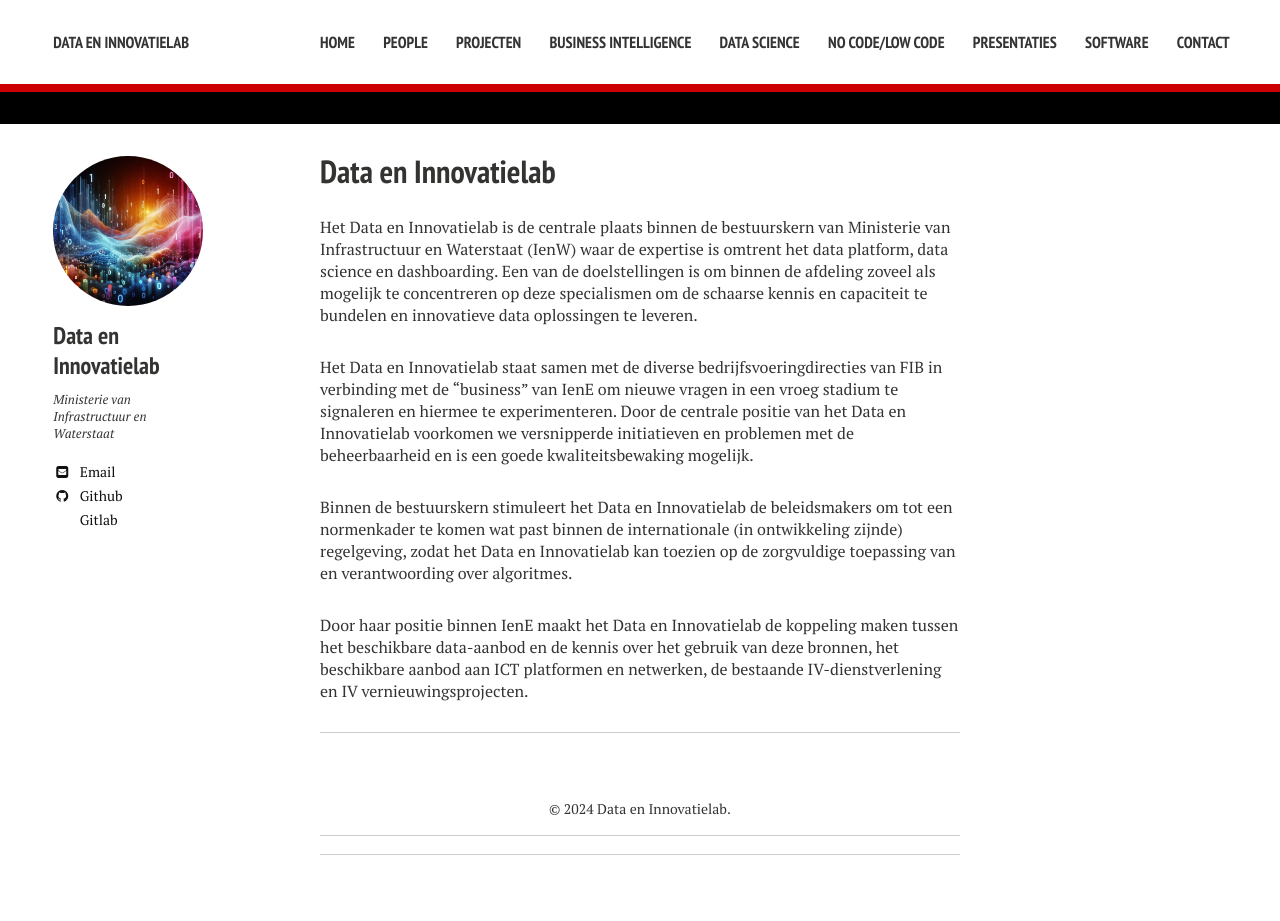
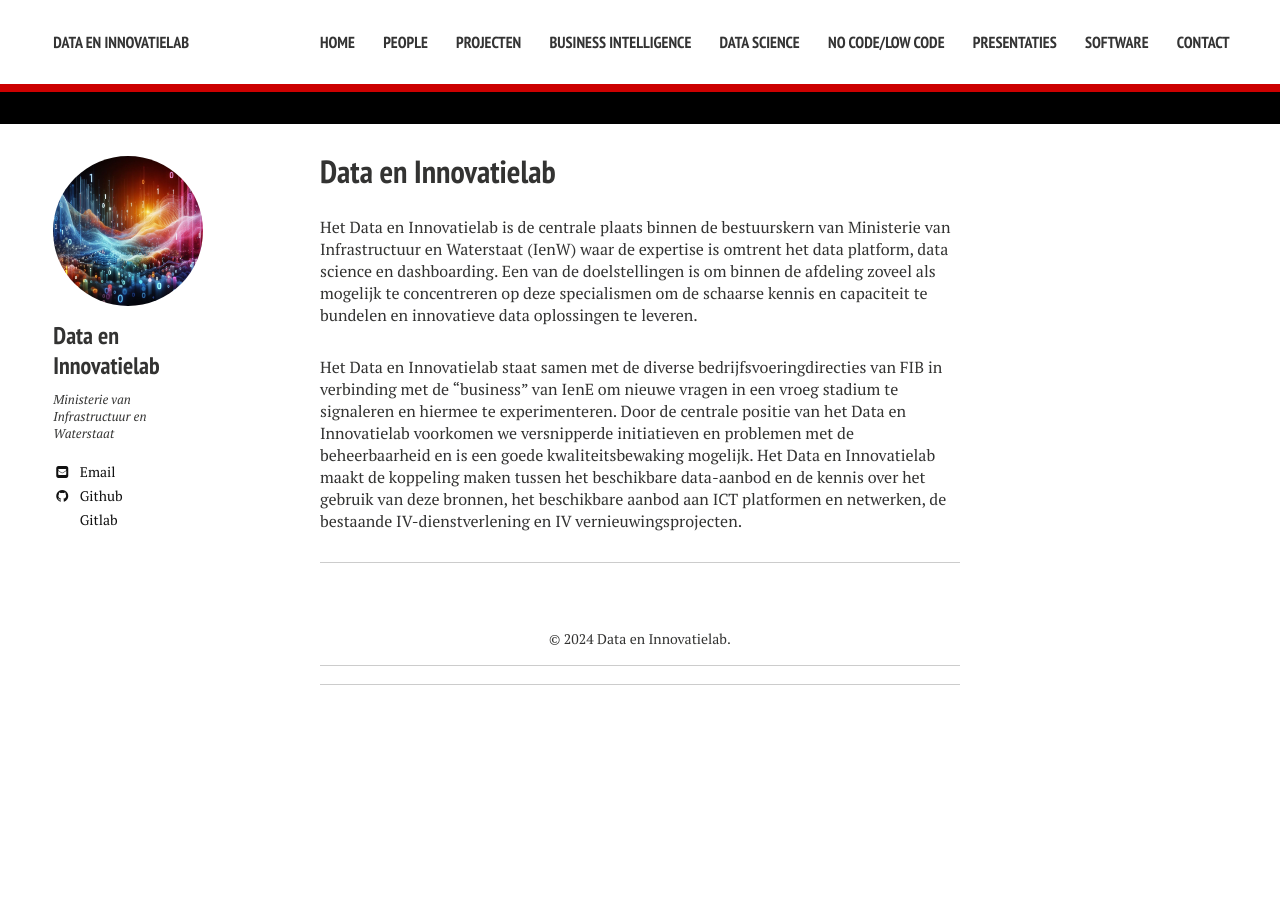
Before and after one commit to datainnovatielab/datainnovatielab.github.io, a Jekyll site: the page built from index.md, in a window 1280 px wide. Built offline with Jekyll 4.4.1, drawn with Linux system fonts in a browser that asks for light colours; nearby versions of some CDN libraries; comment, search, counter and statistics services are not loaded; after the commit the page ends 900 px from its top, so only the background shows below that.

Commit message:
update text

```diff
--- a/index.md
+++ b/index.md
@@ -10,8 +10,4 @@ feature: sample-image-1.jpg
 
 Het Data en Innovatielab is de centrale plaats binnen de bestuurskern van Ministerie van Infrastructuur en Waterstaat (IenW) waar de expertise is omtrent het data platform, data science en dashboarding. Een van de doelstellingen is om binnen de afdeling zoveel als mogelijk te concentreren op deze specialismen om de schaarse kennis en capaciteit te bundelen en innovatieve data oplossingen te leveren.
 
-Het Data en Innovatielab staat samen met de diverse bedrijfsvoeringdirecties van FIB in verbinding met de "business" van IenE om nieuwe vragen in een vroeg stadium te signaleren en hiermee te experimenteren. Door de centrale positie van het Data en Innovatielab voorkomen we versnipperde initiatieven en problemen met de beheerbaarheid en is een goede kwaliteitsbewaking mogelijk.
-
-Binnen de bestuurskern stimuleert het Data en Innovatielab de beleidsmakers om tot een normenkader te komen wat past binnen de internationale (in ontwikkeling zijnde) regelgeving, zodat het Data en Innovatielab kan toezien op de zorgvuldige toepassing van en verantwoording over algoritmes.
-
-Door haar positie binnen  IenE maakt het Data en Innovatielab de koppeling maken tussen het beschikbare data-aanbod en de kennis over het gebruik van deze bronnen, het beschikbare aanbod aan ICT platformen en netwerken, de bestaande IV-dienstverlening en IV vernieuwingsprojecten.
+Het Data en Innovatielab staat samen met de diverse bedrijfsvoeringdirecties van FIB in verbinding met de "business" van IenE om nieuwe vragen in een vroeg stadium te signaleren en hiermee te experimenteren. Door de centrale positie van het Data en Innovatielab voorkomen we versnipperde initiatieven en problemen met de beheerbaarheid en is een goede kwaliteitsbewaking mogelijk. Het Data en Innovatielab maakt de koppeling maken tussen het beschikbare data-aanbod en de kennis over het gebruik van deze bronnen, het beschikbare aanbod aan ICT platformen en netwerken, de bestaande IV-dienstverlening en IV vernieuwingsprojecten.
```
